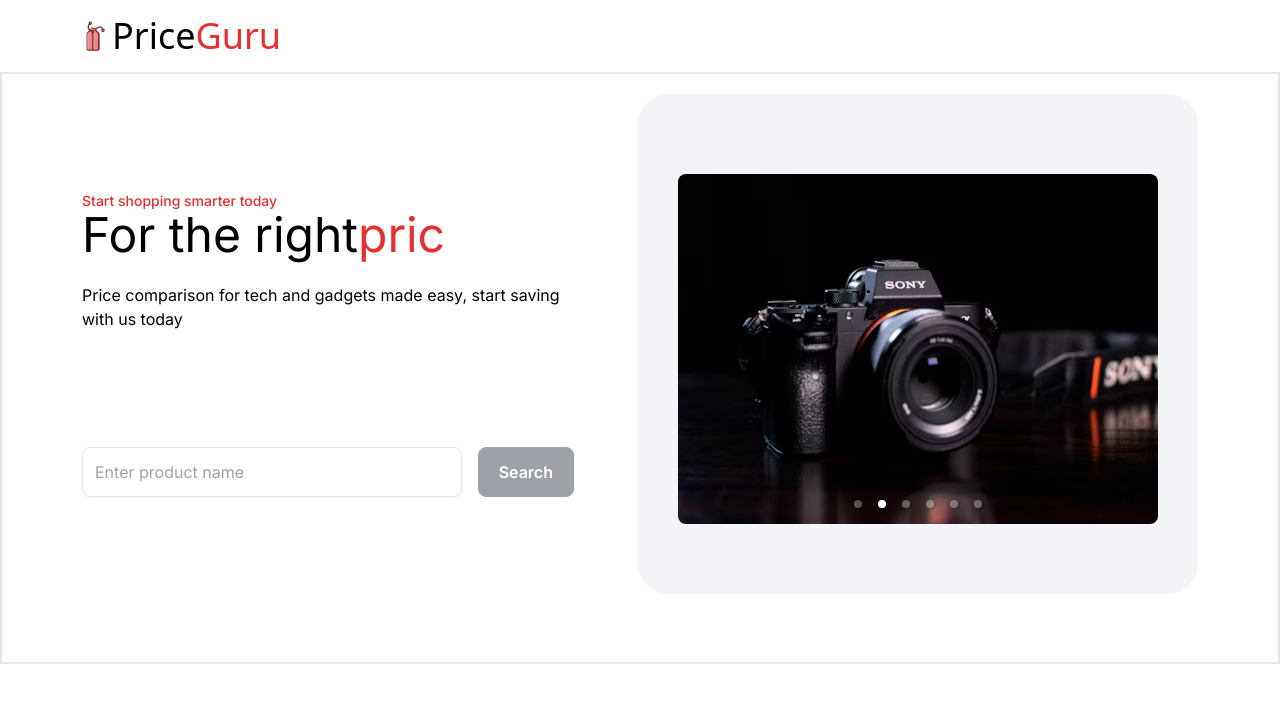
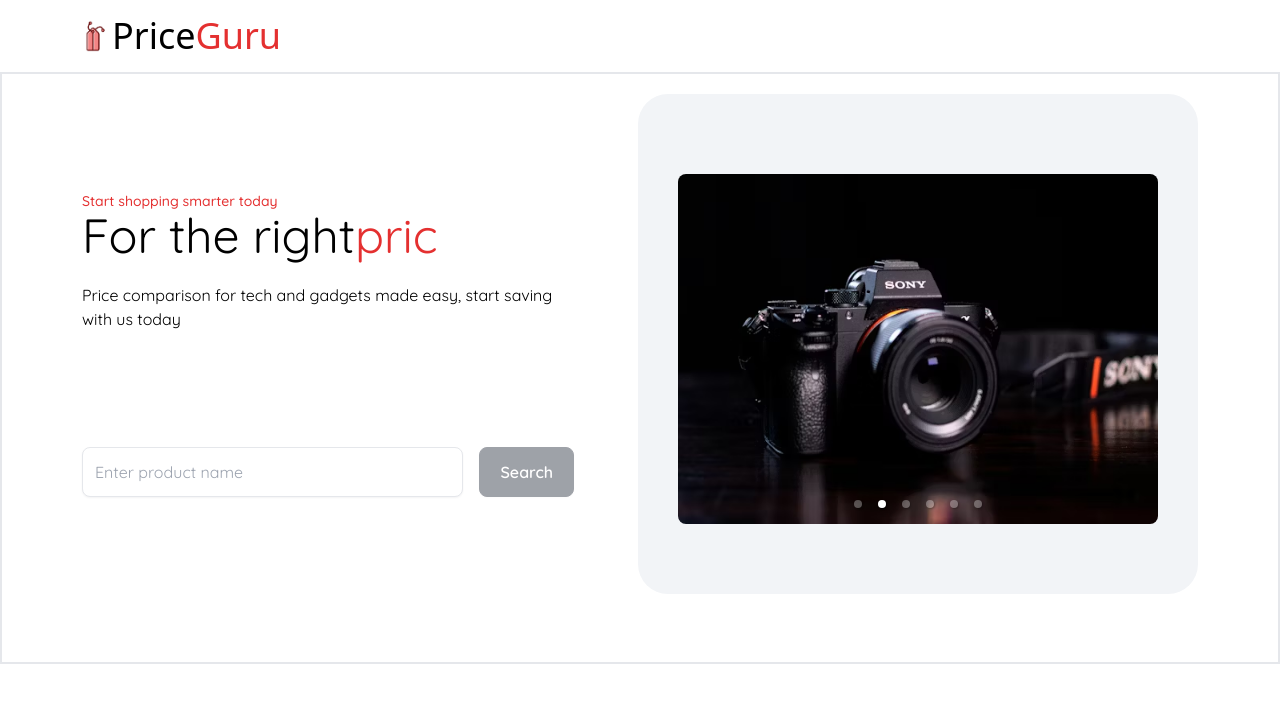
Before and after one commit to Faith-Runesu/priceguru, a Next.js app: page / in a window 1280 px wide. Shown: the top 702 px of the page. Built offline with nearby package versions, Linux system fonts and the light colour scheme.

Commit message:
Change the font to quicksand

```diff
--- a/app/layout.js
+++ b/app/layout.js
@@ -1,12 +1,9 @@
-import { Inter, Space_Grotesk } from "next/font/google";
+import {Quicksand} from "next/font/google";
 import "./globals.css";
 import Navbar from "@/components/Navbar";
 
-const inter = Inter({ subsets: ["latin"] });
-const space_Grotesk = Space_Grotesk({
-  subsets: ['latin'],
-  weight: ['300', '400', '500','600', '700']
-  });
+const quicksand = Quicksand({subsets: ["latin"]});
+
 export const metadata = {
     title: "PriceGuru",
     description: "Track product prices across multiple websites in Zimbabwe",
@@ -15,9 +12,9 @@
 export default function RootLayout({children}) {
     return (
         <html lang="en">
-      <body className={inter.className}>
+        <body className={quicksand.className}>
         <main className="max-w-10xl mx-auto">
-          <Navbar />
+            <Navbar/>
             {children}
         </main>
         </body>
```
Lines whose indentation alone changed are shown as unchanged.
